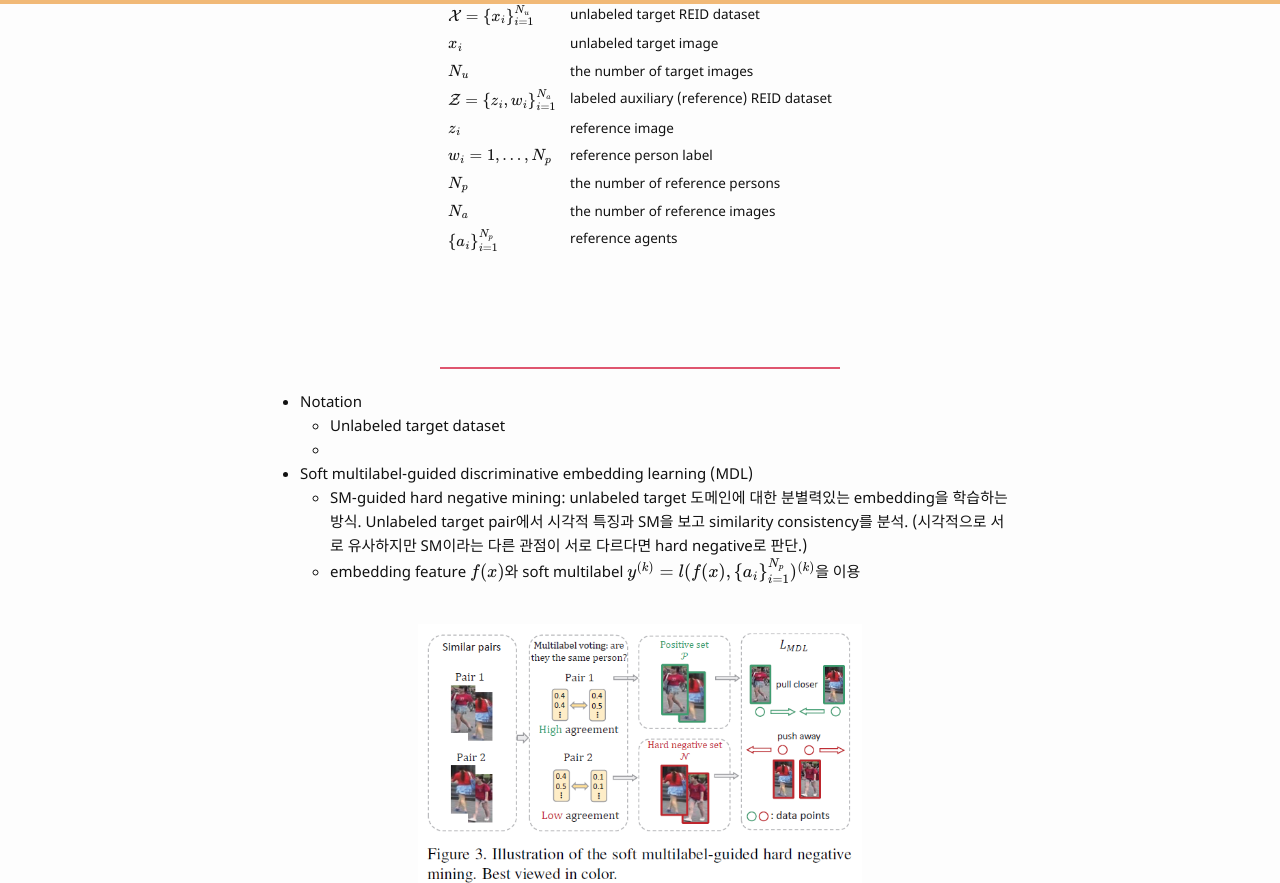
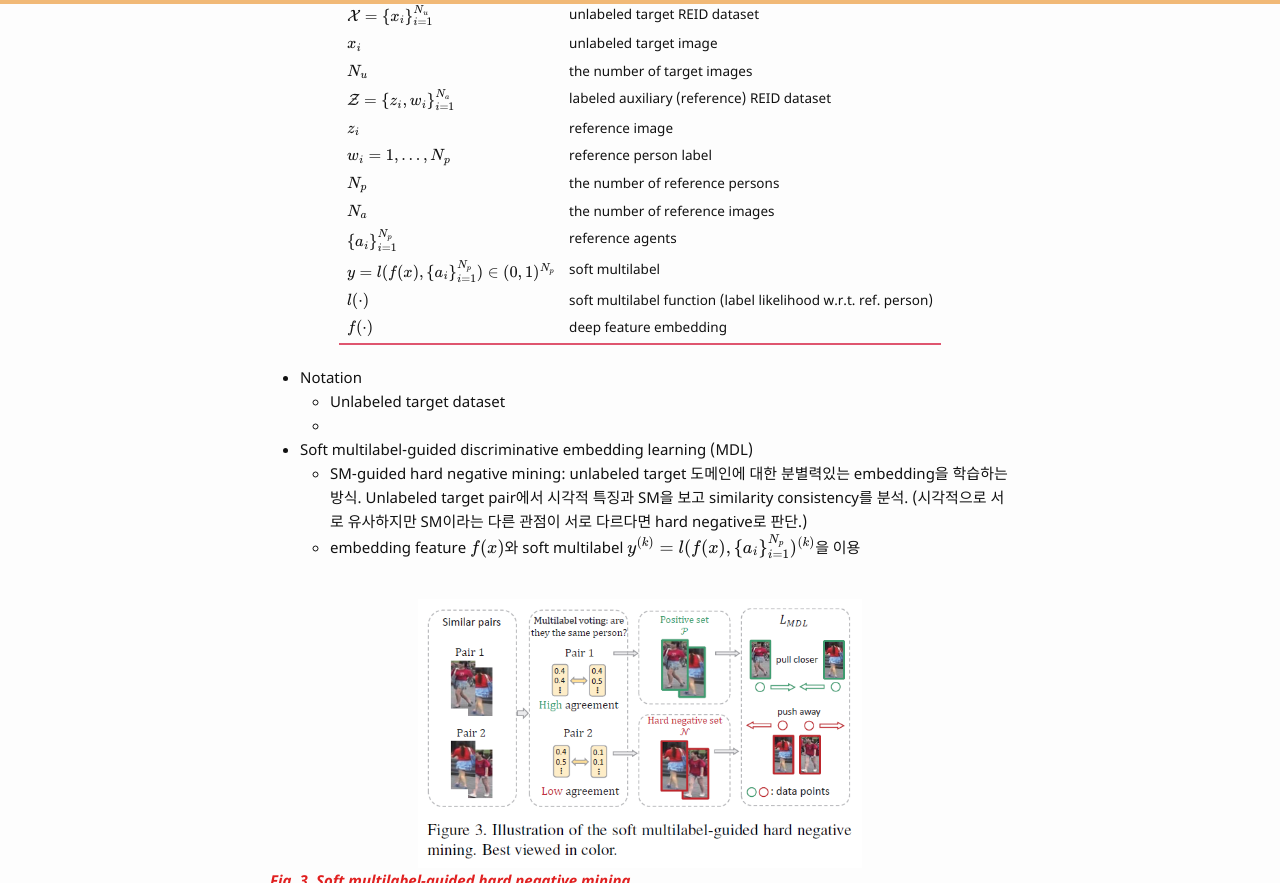
Before and after one commit to bismex/bismex.github.io, a Jekyll site: the page built from _posts/2019-06-28-MAR.md, in a window 1280 px wide and 900 px high, scrolled down 2232 px, cut to the strip 0-883 px from the top of the window. Built offline with Jekyll 4.4.1, drawn with Linux system fonts in a browser that asks for light colours; formulas are drawn with MathJax 3.

Commit message:
Update 2019-06-28-MAR.md

```diff
--- a/_posts/2019-06-28-MAR.md
+++ b/_posts/2019-06-28-MAR.md
@@ -72,10 +72,9 @@ tags: CV re-id unsupervised
 | $$N_p$$ | the number of reference persons |
 | $$N_a$$ | the number of reference images |
 | $$\left \{ a_i \right \}^{N_p}_{i=1}$$ | reference agents |
-| $$$$ |  |
-| $$$$ |  |
-| $$$$ |  |
-| $$$$ |  |
+| $$y=l(f(x), \left \{ a_i \right \}^{N_p}_{i=1}) \in (0, 1)^{N_p}$$ | soft multilabel |
+| $$l(\cdot)$$ | soft multilabel function (label likelihood w.r.t. ref. person) |
+| $$f(\cdot)$$ | deep feature embedding |
 | ---------- | ---------- |
 
 
```
